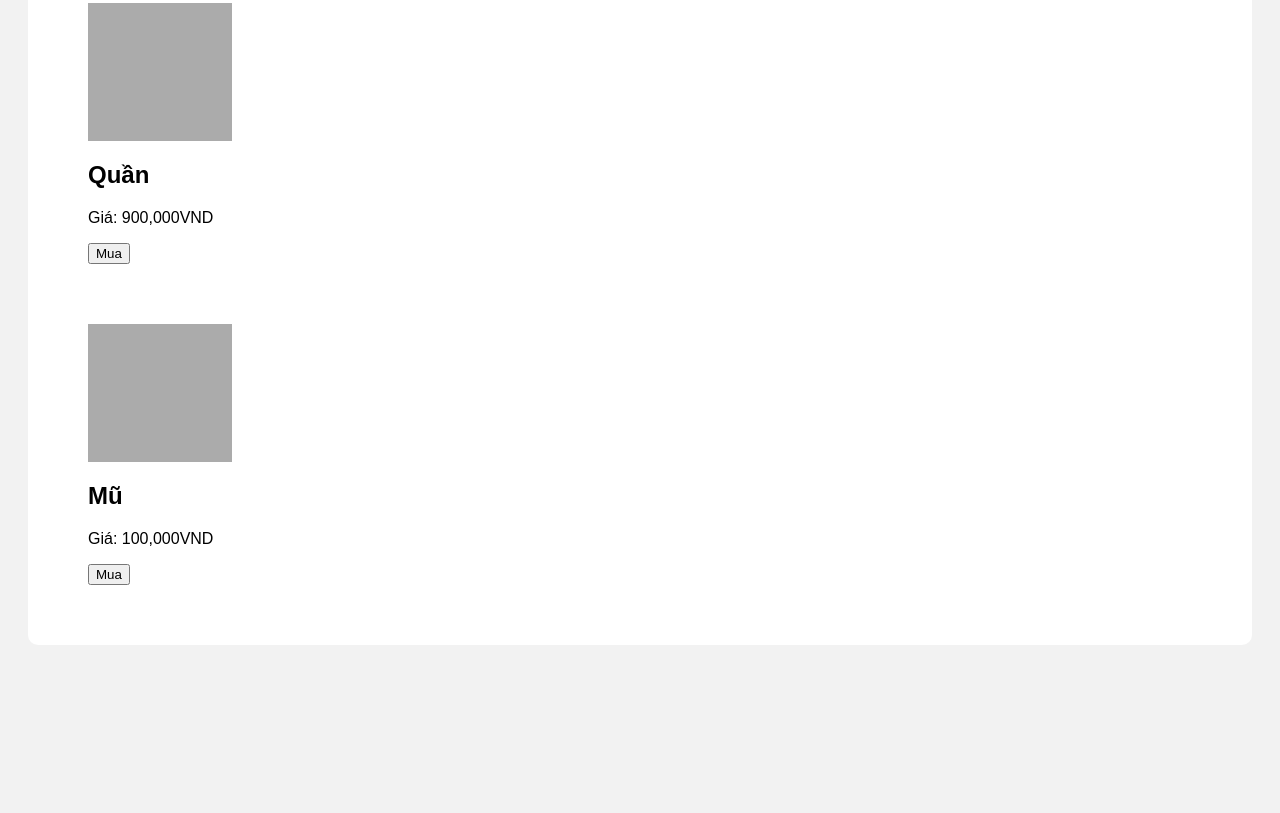
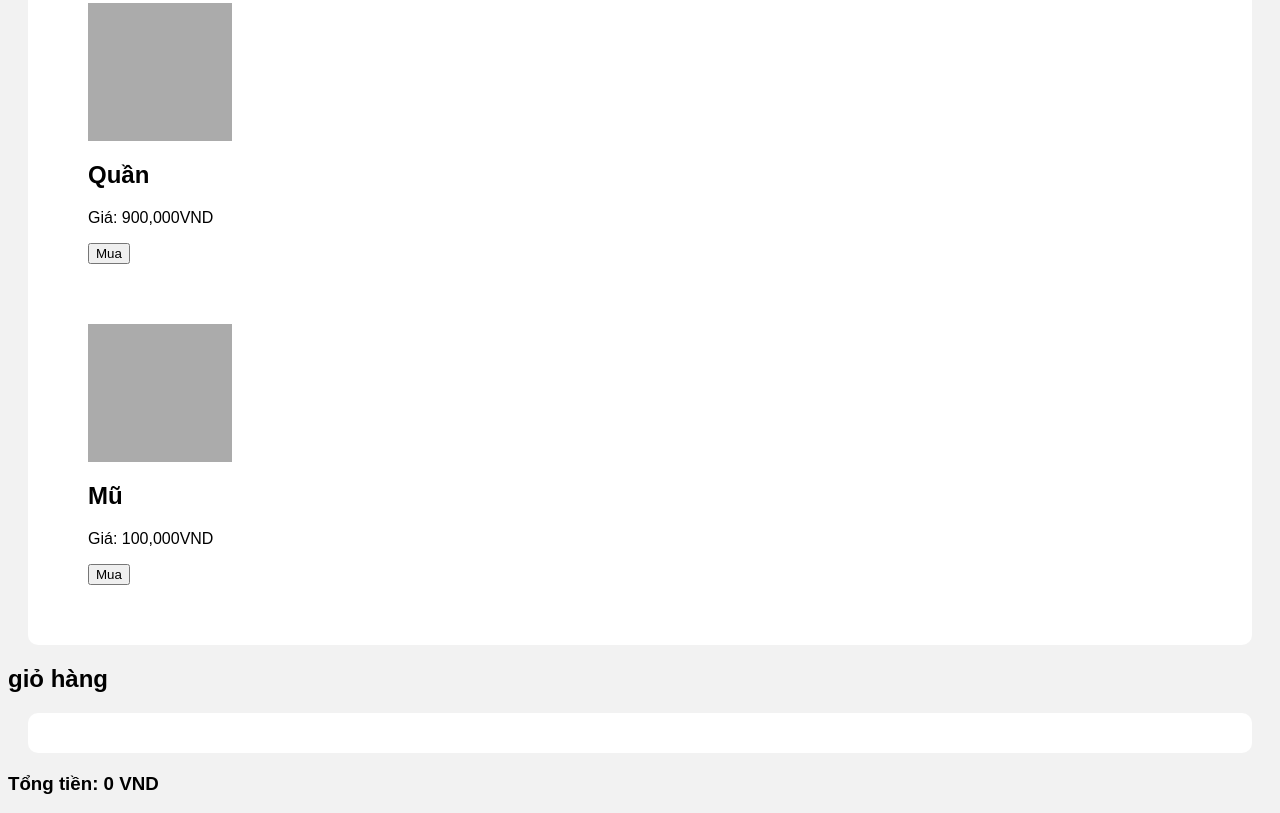
Before and after one commit to idxuantruong/shop-nhat, a plain HTML site: page index.html in a window 1280 px wide. Shown: the part 1086-1899 px from the top of the page. Before the commit the page ends 1751 px from the top, so only its background shows below. Drawn offline with Linux system fonts and the light colour scheme.

Commit message:
giai doan 4

```diff
--- a/index.html
+++ b/index.html
@@ -9,9 +9,11 @@
 
 <body>
     <h1>Shop Nhật</h1>
-
     <div id="product-list"></div>
 
+    <h2>giỏ hàng</h2>
+    <div id="cart-list"></div>
+    <h3 id="total-price"></h3>
     <script src="script.js"></script>
 </body>
 
--- a/script.js
+++ b/script.js
@@ -31,9 +31,36 @@ const products = [
     }
 ]
 
+let cart = JSON.parse(localStorage.getItem("cart")) || []
+renderCart()
+
 function buyProduct(id) {
     const product = products.find(p => p.id === id)
-    alert("Bạn đã mua " + product.name)
+
+    cart.push(product)
+
+    renderCart()
+}
+
+function renderCart() {
+    const cartList = document.getElementById("cart-list")
+
+    cartList.innerHTML = ""
+    cart.forEach(p => {
+        cartList.innerHTML += `
+        <div>
+            ${p.name} - ${p.price.toLocaleString()}VND
+        </div>
+        `
+    })
+
+    localStorage.setItem("cart", JSON.stringify(cart))
+    updateTotal()
+}
+
+function updateTotal() {
+    const total = cart.reduce((sum, item) => sum + item.price, 0)
+    document.getElementById("total-price").innerText = "Tổng tiền: " + total.toLocaleString() + " VND"
 }
 
 const productList = document.getElementById("product-list")
```
